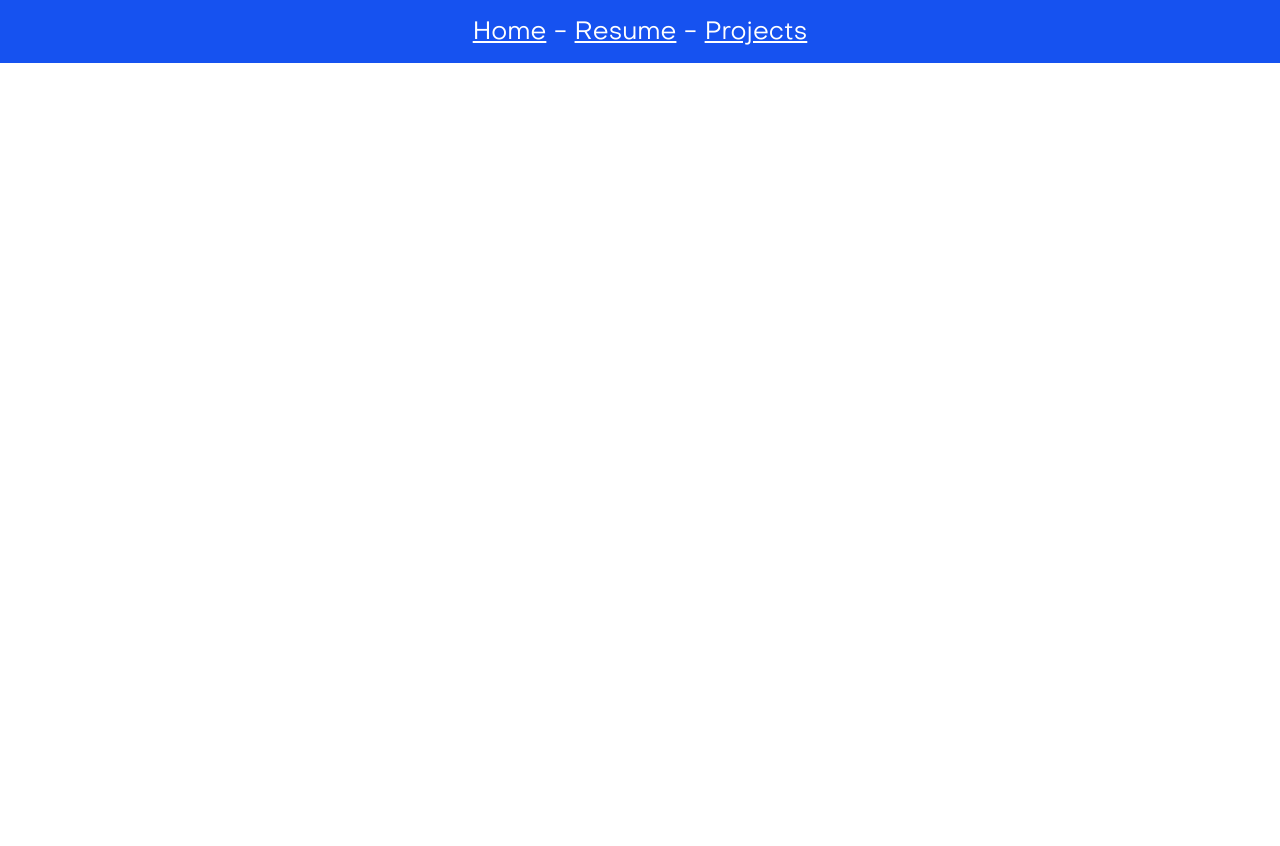
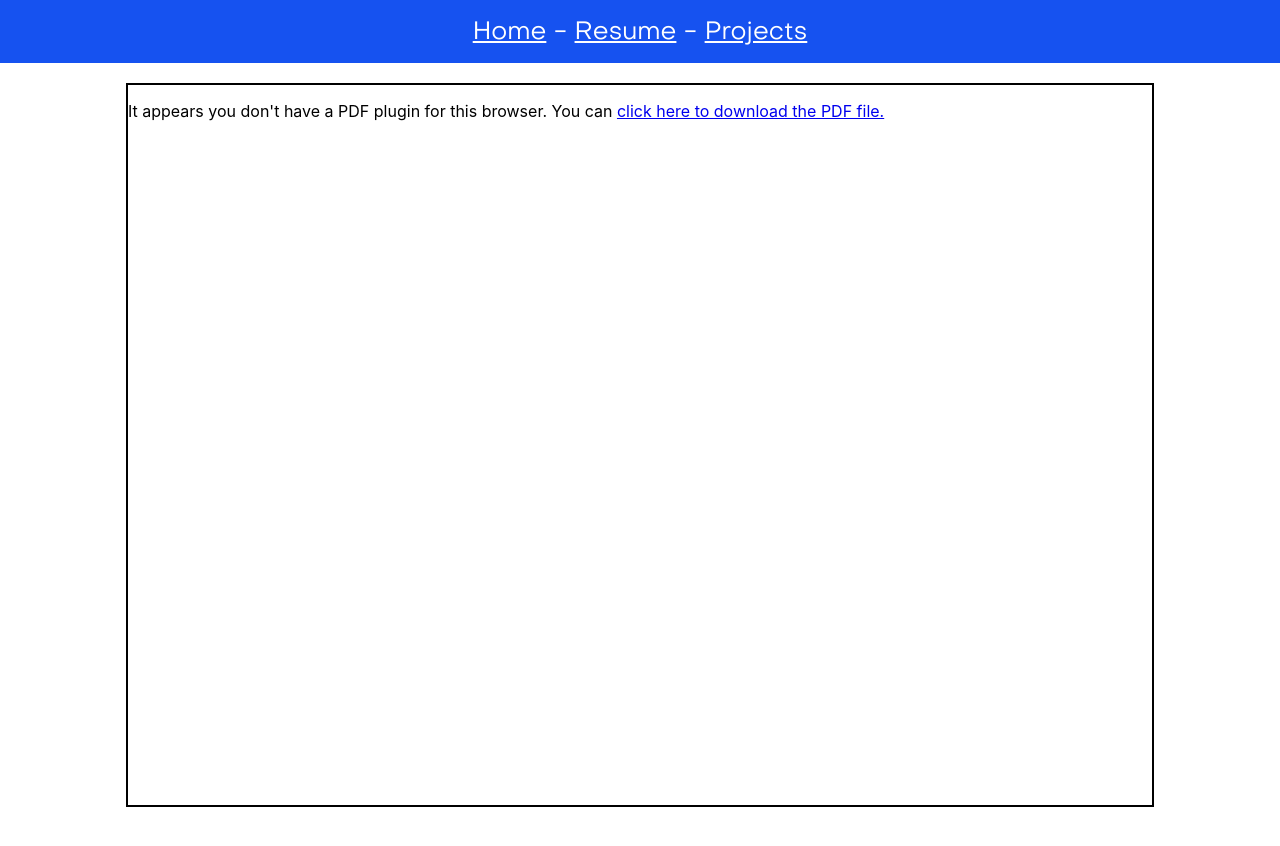
Before and after one commit to JoelAHilliard/personal-site, a React (Create React App) app: page /resume in a window 1280 px wide. Shown: the top 846 px of the page. Before the commit the page ends 800 px from the top, so only its background shows below. Built offline with nearby package versions, Linux system fonts and the light colour scheme.

Commit message:
Resume in page

```diff
--- a/public/index.html
+++ b/public/index.html
@@ -19,6 +19,17 @@
       work correctly both with client-side routing and a non-root public URL.
       Learn how to configure a non-root public URL by running `npm run build`.
     -->
+
+    <!-- Google tag (gtag.js) -->
+    <script async src="https://www.googletagmanager.com/gtag/js?id=G-GQ48TZCS0L"></script>
+    <script>
+      window.dataLayer = window.dataLayer || [];
+      function gtag(){dataLayer.push(arguments);}
+      gtag('js', new Date());
+
+      gtag('config', 'G-GQ48TZCS0L');
+    </script>
+
     <title>Joel Hilliard</title>
   </head>
   <body>
--- a/src/components/NavBar.js
+++ b/src/components/NavBar.js
@@ -2,6 +2,7 @@ import React from 'react';
 import styled from 'styled-components';
 import AboutMe from '../components/AboutMe.js';
 import Projects from '../components/Projects.js';
+import Resume from './Resume.js';
 import {
     BrowserRouter,
     Routes,
@@ -31,8 +32,14 @@ function NavBar() {
           <BrowserRouter>
 
             <Bar>
-                <Text><Link style={{ textDecoration: 'underline',color:'white' }} to="/">Home</Link> -&nbsp;</Text>
-                <Text><a style={{ textDecoration: 'underline',color:'white' }} target='_blank' rel='noreferrer' href='https://github.com/JoelAHilliard/personal-site/blob/main/src/files/joelresume.pdf'>Resume</a> -&nbsp;</Text>
+                <Text>
+                  <Link
+                    style={{ textDecoration: 'underline',color:'white' }}
+                    to="/">
+                    Home
+                  </Link>
+                  &nbsp;-&nbsp;</Text>
+                <Text><Link style={{ textDecoration: 'underline',color:'white' }} to="/resume">Resume</Link>&nbsp;-&nbsp;</Text>
                 <Text><Link style={{ textDecoration: 'underline',color:'white' }} to="/projects">Projects</Link></Text>
 
             </Bar>
@@ -40,6 +47,7 @@ function NavBar() {
             <Routes>
               <Route exact path="/" element={<AboutMe/>} />
               <Route exact path="/projects" element={<Projects/>} />
+              <Route exact path='/resume' element={<Resume/>} />
             </Routes>
 
           </BrowserRouter>
--- /dev/null
+++ b/src/components/Resume.js
@@ -0,0 +1,22 @@
+import ResumePDF from '../files/joelresume.pdf'
+
+
+
+function Resume(props){
+    return (
+
+            <div style={{ height: "800px", overflow: "auto", display:"flex",justifyContent:"center",marginTop:"20px" }}>
+                <object
+                    data={ResumePDF}
+                    type="application/pdf"
+                    width="80%"
+                    height="90%"
+                    style={{border:"2px solid black"}}>
+                    <p>It appears you don't have a PDF plugin for this browser.
+                    You can <a href="your-resume-url.pdf">click here to download the PDF file.</a></p>
+                </object>
+            </div>
+    )
+}
+
+export default Resume;
```
